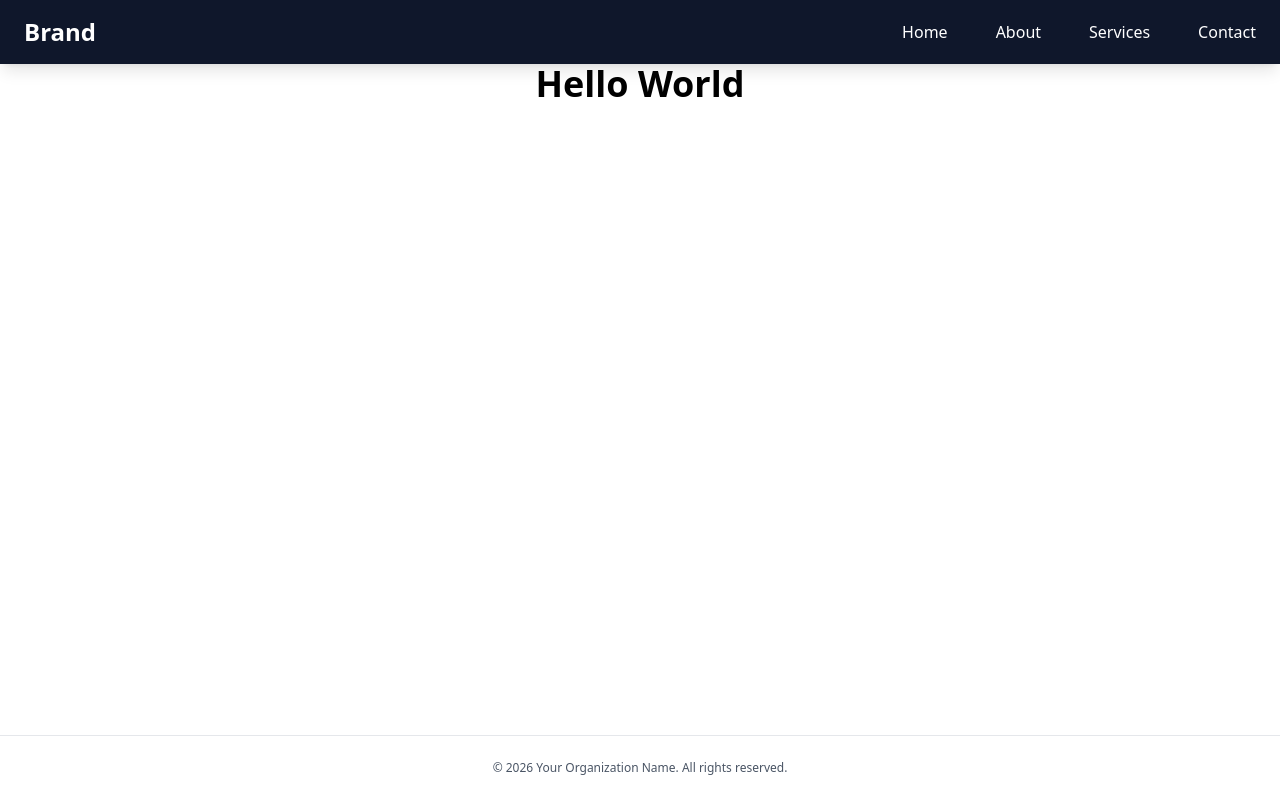
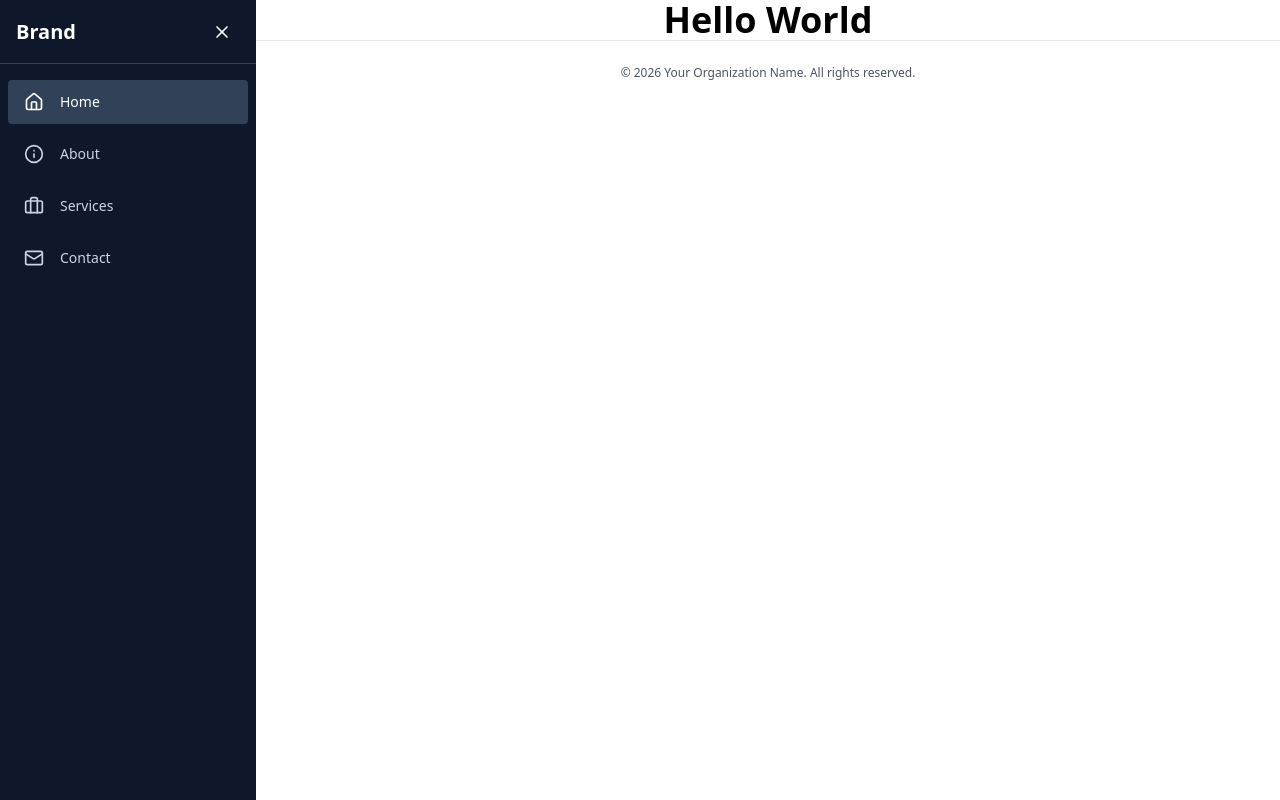
Before and after one commit to tqspham/hello-world-app-1777756268702, a Next.js app: page / in a window 1280 px wide. Built offline with nearby package versions, Linux system fonts and the light colour scheme.

Commit message:
Update app/layout.tsx

```diff
--- a/app/layout.tsx
+++ b/app/layout.tsx
@@ -1,6 +1,6 @@
 import type { Metadata } from "next";
 import "./globals.css";
-import Navbar from "@/components/Navbar";
+import PageLayout from "@/app/page-layout";
 import Footer from "@/components/Footer";
 
 export const metadata: Metadata = {
@@ -15,10 +15,13 @@ export default function RootLayout({
 }) {
   return (
     <html lang="en">
-      <body className="flex flex-col min-h-screen pt-16">
-        <Navbar />
-        <main className="flex-grow">{children}</main>
-        <Footer />
+      <body className="flex flex-col min-h-screen">
+        <PageLayout>
+          <div className="flex flex-col flex-grow">
+            {children}
+            <Footer />
+          </div>
+        </PageLayout>
       </body>
     </html>
   );
```
